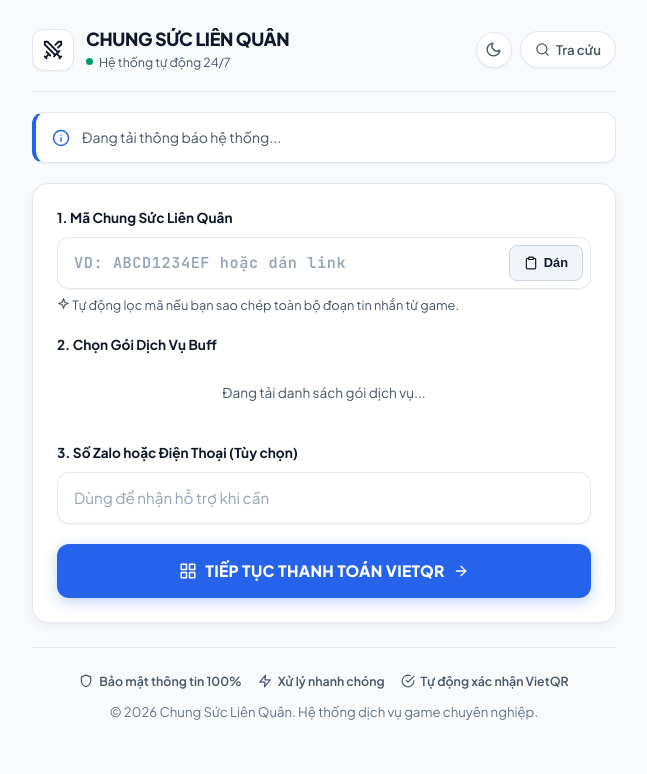
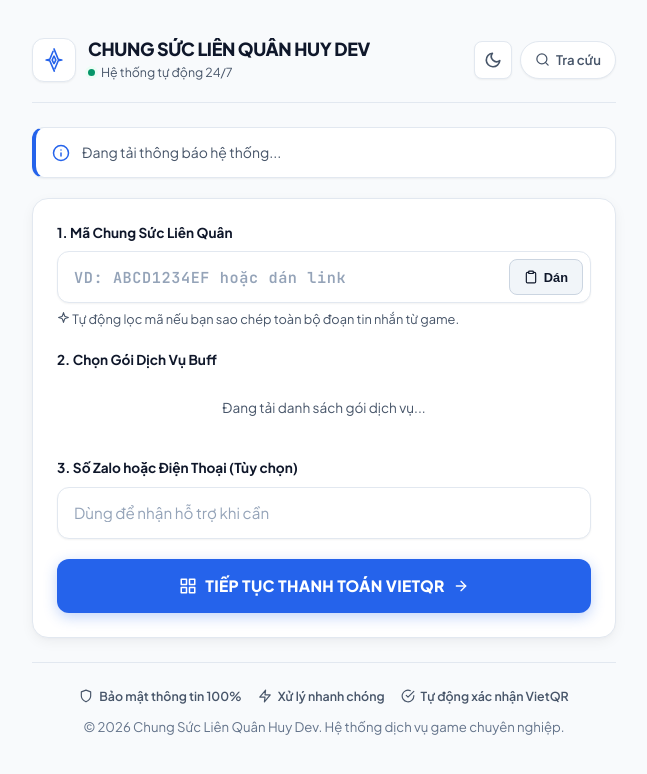
Before and after one commit to huysadboizdev/chungsuclienquan, a website: page public/index.html in a window 1280 px wide. Shown: the whole page, without its empty margins (316-963 px from the left). Drawn offline with Linux system fonts and the light colour scheme; no server answers.

Commit message:
feat: brand update to Chung Suc Lien Quan Huy Dev, authentic SVG logo, fix theme toggle icon size, search icon and header spacing

```diff
--- a/public/css/style.css
+++ b/public/css/style.css
@@ -97,7 +97,7 @@ body {
   width: 100%;
   max-width: 620px;
   margin: 0 auto;
-  padding: 20px 18px 48px;
+  padding: 28px 18px 48px;
   flex: 1;
 }
 
@@ -106,9 +106,9 @@ body {
   display: flex;
   align-items: center;
   justify-content: space-between;
-  padding: 8px 0 20px;
+  padding: 10px 0 20px;
   border-bottom: 1px solid var(--border-subtle);
-  margin-bottom: 20px;
+  margin-bottom: 24px;
   gap: 12px;
 }
 
@@ -122,17 +122,23 @@ body {
 }
 
 .brand-icon {
-  width: 42px;
-  height: 42px;
+  width: 44px;
+  height: 44px;
   background: var(--bg-card);
   border: 1px solid var(--border-subtle);
   border-radius: var(--radius-md);
   display: flex;
   align-items: center;
   justify-content: center;
-  color: var(--text-main);
+  color: var(--primary);
   box-shadow: var(--shadow-sm);
   flex-shrink: 0;
+}
+
+.brand-icon svg {
+  width: 26px;
+  height: 26px;
+  display: block;
 }
 
 .brand-text {
@@ -199,18 +205,28 @@ body {
 }
 
 .btn-theme-toggle {
-  width: 36px;
-  height: 36px;
-  border-radius: 50%;
+  width: 38px;
+  height: 38px;
+  min-width: 38px;
+  border-radius: var(--radius-sm);
   background: var(--bg-card);
   border: 1px solid var(--border-subtle);
-  display: flex;
+  display: inline-flex;
   align-items: center;
   justify-content: center;
   color: var(--text-muted);
   cursor: pointer;
   box-shadow: var(--shadow-sm);
   transition: all 0.2s;
+  flex-shrink: 0;
+  padding: 0 !important;
+  box-sizing: border-box;
+}
+
+.btn-theme-toggle svg {
+  width: 18px;
+  height: 18px;
+  display: block;
 }
 
 .btn-theme-toggle:hover {
--- a/public/index.html
+++ b/public/index.html
@@ -3,8 +3,8 @@
 <head>
   <meta charset="UTF-8">
   <meta name="viewport" content="width=device-width, initial-scale=1.0, maximum-scale=1.0, user-scalable=no">
-  <title>Dịch Vụ Chung Sức Liên Quân Mobile - Hỗ Trợ Tự Động 24/7</title>
-  <meta name="description" content="Hệ thống hỗ trợ gửi mã chung sức Liên Quân Mobile tự động, uy tín, thanh toán VietQR tiện lợi, tra cứu tiến trình đơn hàng trực tiếp.">
+  <title>Chung Sức Liên Quân Huy Dev - Hỗ Trợ Tự Động 24/7</title>
+  <meta name="description" content="Chung Sức Liên Quân Huy Dev - Hệ thống hỗ trợ gửi mã chung sức Liên Quân Mobile tự động, uy tín, thanh toán VietQR tiện lợi, tra cứu tiến trình đơn hàng trực tiếp.">
   <link rel="stylesheet" href="/css/style.css">
   <script src="/js/theme.js"></script>
 </head>
@@ -14,20 +14,15 @@
     <header class="app-header">
       <a href="/" class="brand">
         <div class="brand-icon">
-          <!-- Monochrome Swords / Game SVG Icon -->
-          <svg width="22" height="22" viewBox="0 0 24 24" fill="none" stroke="currentColor" stroke-width="2" stroke-linecap="round" stroke-linejoin="round">
-            <polyline points="14.5 17.5 3 6 3 3 6 3 17.5 14.5"></polyline>
-            <line x1="13" y1="19" x2="19" y2="13"></line>
-            <line x1="16" y1="16" x2="20" y2="20"></line>
-            <line x1="19" y1="21" x2="21" y2="19"></line>
-            <polyline points="14.5 6.5 18 3 21 3 21 6 17.5 9.5"></polyline>
-            <line x1="5" y1="14" x2="9" y2="18"></line>
-            <line x1="7" y1="17" x2="4" y2="20"></line>
-            <line x1="3" y1="19" x2="5" y2="21"></line>
+          <!-- Lien Quan Mobile SVG Emblem -->
+          <svg width="24" height="24" viewBox="0 0 48 48" fill="none" stroke="currentColor" stroke-width="3" stroke-linecap="round" stroke-linejoin="round">
+            <path d="m20.6757,24c0-.277,3.0473-7.2027,3.3243-7.2027s3.3243,6.9257,3.3243,7.2027-3.0473,6.6486-3.3243,6.6486-3.3243-6.3716-3.3243-6.6486Z"/>
+            <path d="m22.3378,7.9324l-6.0946,14.6824-6.6486,1.3851,6.6486,1.3851,8.3108,19.1149"/>
+            <path d="m24,3.5l7.7568,19.1149,6.6486,1.3851-6.6486,1.3851-6.0946,14.6824"/>
           </svg>
         </div>
         <div class="brand-text">
-          <h1>CHUNG SỨC LIÊN QUÂN</h1>
+          <h1>CHUNG SỨC LIÊN QUÂN HUY DEV</h1>
           <span><i class="pulse-dot"></i> Hệ thống tự động 24/7</span>
         </div>
       </a>
@@ -167,7 +162,7 @@
           Tự động xác nhận VietQR
         </span>
       </div>
-      <p>© 2026 Chung Sức Liên Quân. Hệ thống dịch vụ game chuyên nghiệp.</p>
+      <p>© 2026 Chung Sức Liên Quân Huy Dev. Hệ thống dịch vụ game chuyên nghiệp.</p>
     </footer>
   </div>
 
--- a/public/js/theme.js
+++ b/public/js/theme.js
@@ -8,8 +8,8 @@
   document.documentElement.setAttribute('data-theme', savedTheme);
 
   function updateIcons(theme) {
-    const sunSvg = `<svg width="17" height="17" viewBox="0 0 24 24" fill="none" stroke="currentColor" stroke-width="2" stroke-linecap="round" stroke-linejoin="round"><circle cx="12" cy="12" r="5"></circle><line x1="12" y1="1" x2="12" y2="3"></line><line x1="12" y1="21" x2="12" y2="23"></line><line x1="4.22" y1="4.22" x2="5.64" y2="5.64"></line><line x1="18.36" y1="18.36" x2="19.78" y2="19.78"></line><line x1="1" y1="12" x2="3" y2="12"></line><line x1="21" y1="12" x2="23" y2="12"></line><line x1="4.22" y1="19.78" x2="5.64" y2="18.36"></line><line x1="18.36" y1="5.64" x2="19.78" y2="4.22"></line></svg>`;
-    const moonSvg = `<svg width="17" height="17" viewBox="0 0 24 24" fill="none" stroke="currentColor" stroke-width="2" stroke-linecap="round" stroke-linejoin="round"><path d="M21 12.79A9 9 0 1 1 11.21 3 7 7 0 0 0 21 12.79z"></path></svg>`;
+    const sunSvg = `<svg width="18" height="18" viewBox="0 0 24 24" fill="none" stroke="currentColor" stroke-width="2.2" stroke-linecap="round" stroke-linejoin="round"><circle cx="12" cy="12" r="5"></circle><line x1="12" y1="1" x2="12" y2="3"></line><line x1="12" y1="21" x2="12" y2="23"></line><line x1="4.22" y1="4.22" x2="5.64" y2="5.64"></line><line x1="18.36" y1="18.36" x2="19.78" y2="19.78"></line><line x1="1" y1="12" x2="3" y2="12"></line><line x1="21" y1="12" x2="23" y2="12"></line><line x1="4.22" y1="19.78" x2="5.64" y2="18.36"></line><line x1="18.36" y1="5.64" x2="19.78" y2="4.22"></line></svg>`;
+    const moonSvg = `<svg width="18" height="18" viewBox="0 0 24 24" fill="none" stroke="currentColor" stroke-width="2.2" stroke-linecap="round" stroke-linejoin="round"><path d="M21 12.79A9 9 0 1 1 11.21 3 7 7 0 0 0 21 12.79z"></path></svg>`;
 
     document.querySelectorAll('.btn-theme-toggle').forEach((btn) => {
       btn.innerHTML = theme === 'dark' ? sunSvg : moonSvg;
--- a/src/database.js
+++ b/src/database.js
@@ -138,7 +138,7 @@ async function initDatabase() {
     telegram_chat_id: process.env.TELEGRAM_CHAT_ID || '',
     telegram_notify_enabled: '1',
     webhook_api_key: process.env.WEBHOOK_API_KEY || 'sepay_webhook_secret_key',
-    site_notice: 'Hệ thống hỗ trợ buff chung sức Liên Quân Mobile tự động 24/7. Vui lòng chuyển khoản đúng cú pháp mã đơn hàng!'
+    site_notice: 'Hệ thống Chung Sức Liên Quân Huy Dev hỗ trợ buff sự kiện tự động 24/7. Vui lòng chuyển khoản đúng cú pháp mã đơn hàng!'
   };
 
   for (const [key, value] of Object.entries(defaultSettings)) {
```
Also changed, not shown: public/admin.html (+12 -15 lines), public/css/admin.css (+37 -3 lines), public/order.html (+2 -2 lines), public/payment.html (+1 -1 lines), public/lien-quan-mobile.svg (added), src/lien-quan-mobile.svg (added).
